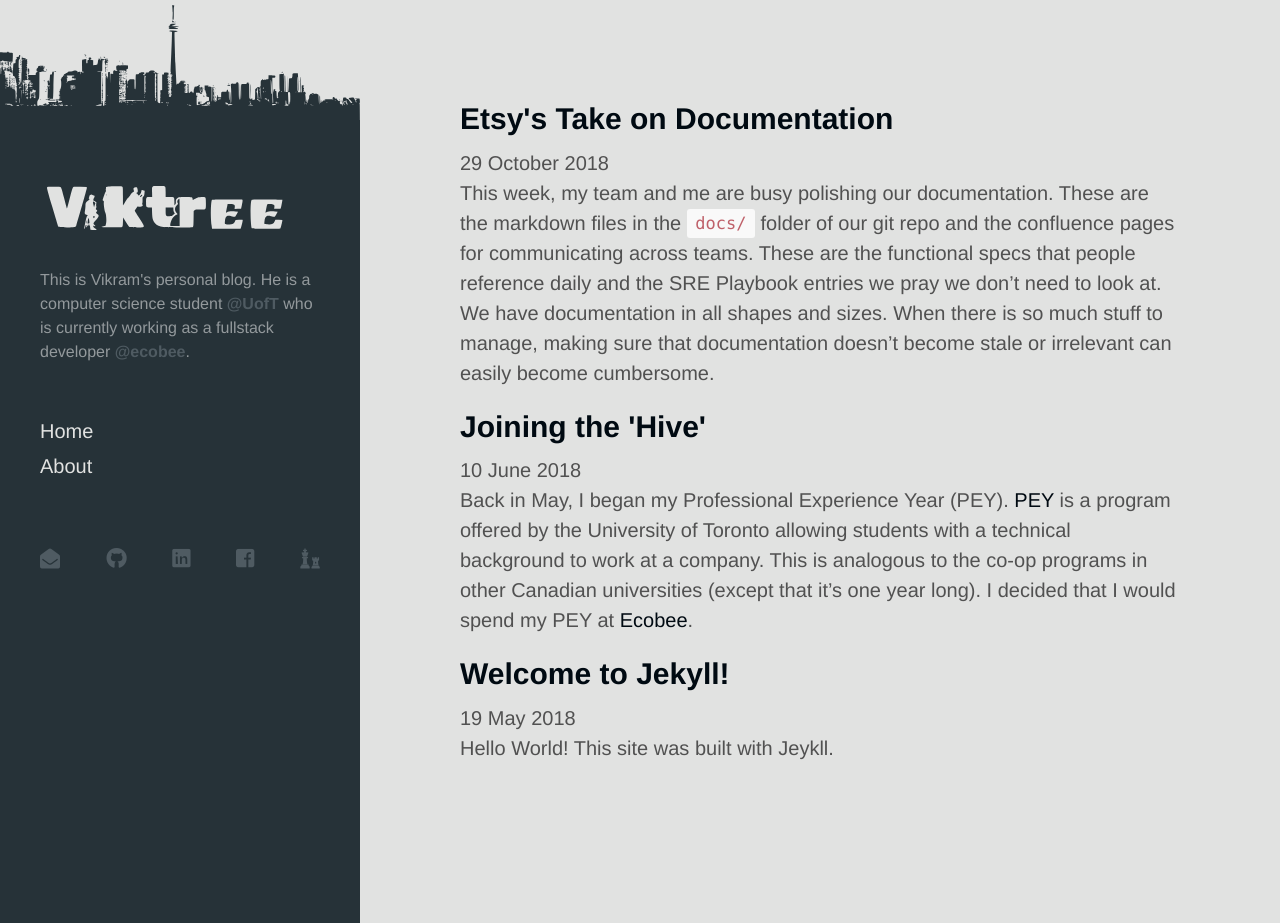
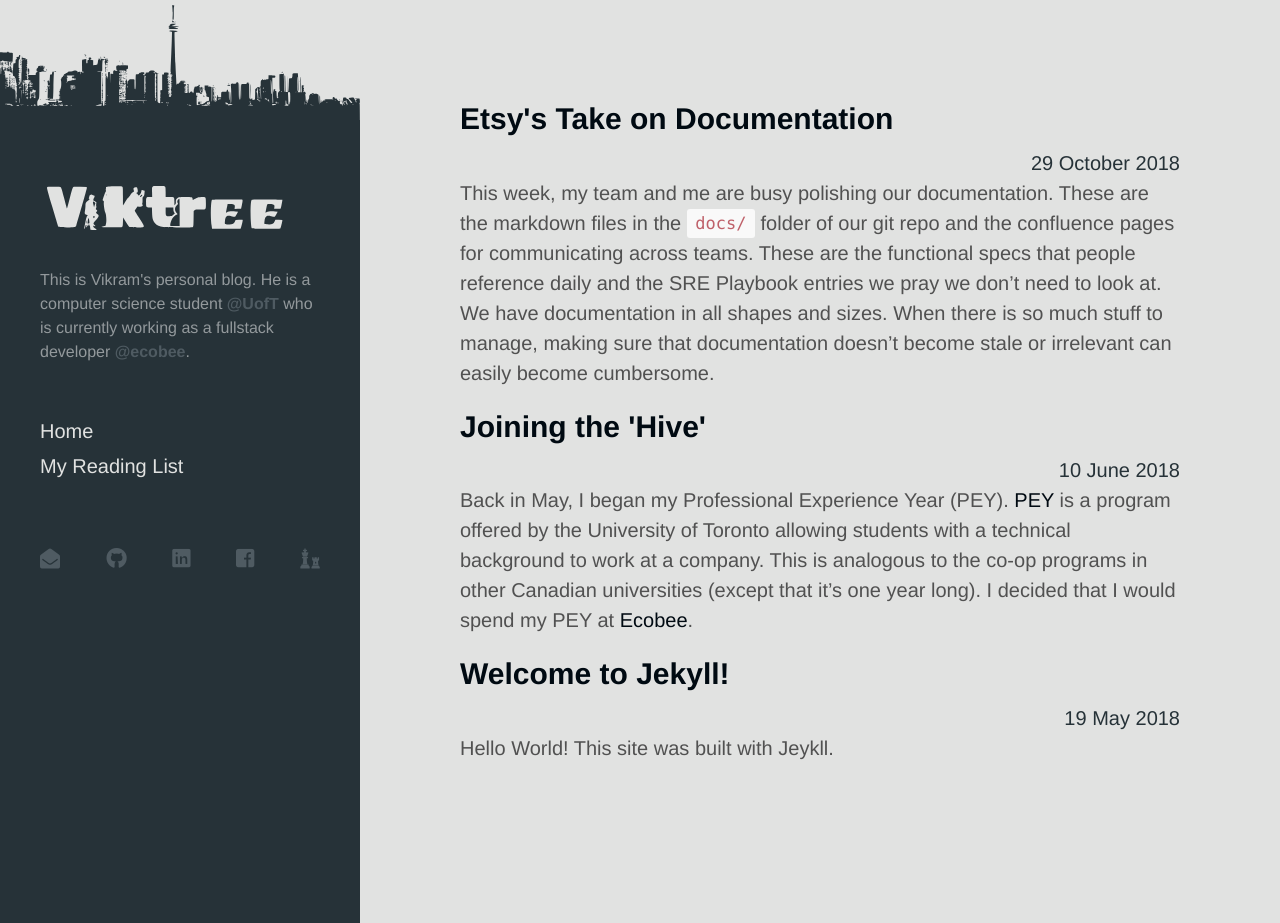
Before and after one commit to Viktree/Viktree.github.io, a Jekyll site: the page built from index.md, in a window 1280 px wide and 923 px high. Built offline with Jekyll 4.4.1, drawn with Linux system fonts in a browser that asks for light colours; nearby versions of some CDN libraries.

Commit message:
Add reading list

```diff
--- a/_config.yml
+++ b/_config.yml
@@ -26,6 +26,7 @@ github_username:  viktree
 markdown: kramdown
 
 theme: minima
+title: Vikram's Site
 plugins:
   - jekyll-feed
 
@@ -41,4 +42,3 @@ exclude:
   - vendor/gems/
   - vendor/ruby/
 #
-#
--- a/_includes/sidebar.html
+++ b/_includes/sidebar.html
@@ -24,11 +24,13 @@
     <nav class="sidebar-nav">
       <a class="sidebar-nav-item{% if page.url == site.baseurl %} active{% endif %}" href="{{ site.url }}{{ site.baseurl}}">Home</a>
 
-      {% comment %} The code below dynamically generates a sidebar nav of pages with `layout: page` in the front-matter. See readme
+      {% comment %} {% comment %} The code below dynamically generates a sidebar nav of pages with `layout: page` in the front-matter. See readme
       for usage. {% endcomment %} {% assign pages_list = site.pages %} {% for node in pages_list %} {% if node.title != null
       %} {% if node.layout == "page" %}
       <a class="sidebar-nav-item{% if page.url == node.url %} active{% endif %}" href="{{site.url}}{{site.baseurl}}{{ node.url }}">{{ node.title }}</a>
-      {% endif %} {% endif %} {% endfor %}
+      {% endif %} {% endif %} {% endfor %} {% endcomment %}
+
+      <a class="sidebar-nav-item" href="https://docs.google.com/spreadsheets/d/18QqFd2EAuKUIOlnVnoUqVzbNEXuB7PGlnbBsQe8k-vo/edit#gid=0">My Reading List</a>
 
       <!-- <a class="sidebar-nav-item" href="{{ site.github.repo }}/archive/v{{ site.version }}.zip">Resume</a> -->
     </nav>
--- a/_layouts/home.html
+++ b/_layouts/home.html
@@ -8,7 +8,7 @@ layout: default
         <h2>
             <a href="{{ post.url }}">{{ post.title }}</a>
         </h2>
-        <time datetime="{{ post.date | date: " %Y-%m-%d " }}">{{ post.date | date_to_long_string }}</time>
+        <time class='page-date' datetime="{{ post.date | date: " %Y-%m-%d " }}">{{ post.date | date_to_long_string }}</time>
         {{ post.excerpt }}
     </article>
     {% endfor %}
--- a/_sass/_pages.scss
+++ b/_sass/_pages.scss
@@ -16,19 +16,32 @@
 .post-title a {
 	font-family: 'Saira Extra Condensed', sans-serif;
 	font-family: 'Roboto Slab', serif;
-	color: #303030;
+	color: $sidebar-dark;
 }
 .page-title,
 .post-title {
 	margin-top: 0;
+	text-align: center;
 }
 
 /* Meta data line below post title */
 .post-date {
 	display: block;
+	text-align: center;
 	margin-top: -0.5rem;
 	margin-bottom: 5%;
-	color: #9a9a9a;
+	color: $sidebar-main;
+}
+
+.page {
+	h2{
+		color: $sidebar-dark;
+	}
+	.page-date {
+		display: block;
+		text-align: right;
+		color: $sidebar-main;
+	}
 }
 
 /* Related posts */
```
Also changed, not shown: 2 other files.
